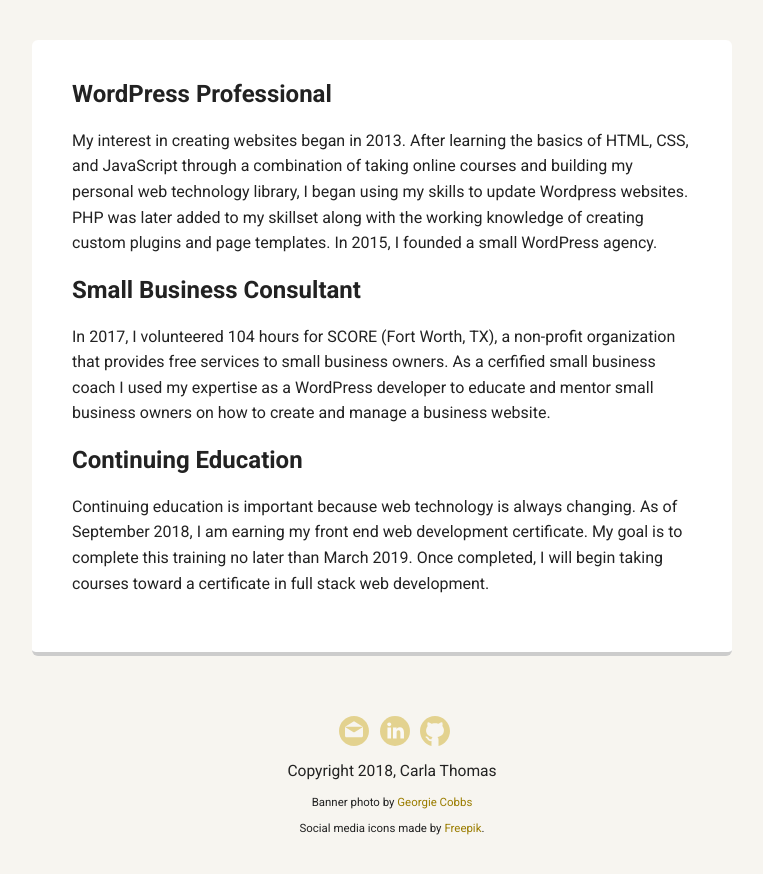
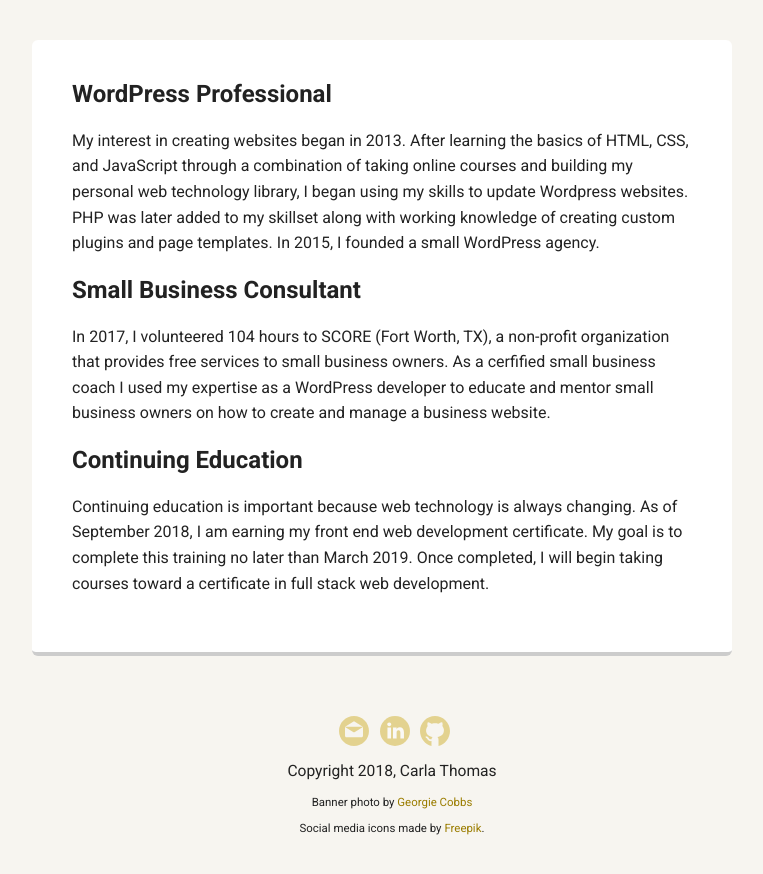
Before and after one commit to carlasportfolio/Personal-Profile-Page, a plain HTML site: page about.html in a window 1280 px wide. Shown: the part 840-1714 px from the top of the page, without its empty margins (258-1021 px from the left). Drawn offline with Linux system fonts and the light colour scheme; a web font is replaced by a local one.

Commit message:
Corrected grammatical errors
Corrected grammatical errors in about.html and index.html

```diff
--- a/about.html
+++ b/about.html
@@ -24,9 +24,9 @@
     <main>
       <div class="about-main card">
         <h2>WordPress Professional</h2>
-        <p>My interest in creating websites began in 2013. After learning the basics of HTML, CSS, and JavaScript through a combination of taking online courses and building my personal web technology library, I began using my skills to update Wordpress websites. PHP was later added to my skillset along with the working knowledge of creating custom plugins and page templates. In 2015, I founded a small WordPress agency.</p>
+        <p>My interest in creating websites began in 2013. After learning the basics of HTML, CSS, and JavaScript through a combination of taking online courses and building my personal web technology library, I began using my skills to update Wordpress websites. PHP was later added to my skillset along with working knowledge of creating custom plugins and page templates. In 2015, I founded a small WordPress agency.</p>
         <h2>Small Business Consultant</h2>
-        <p>In 2017, I volunteered 104 hours for SCORE (Fort Worth, TX), a non-profit organization that provides free services to small business owners. As a cerfified small business coach I used my expertise as a WordPress developer to educate and mentor small business owners on how to create and manage a business website.</p>
+        <p>In 2017, I volunteered 104 hours to SCORE (Fort Worth, TX), a non-profit organization that provides free services to small business owners. As a cerfified small business coach I used my expertise as a WordPress developer to educate and mentor small business owners on how to create and manage a business website.</p>
         <h2>Continuing Education</h2>
         <p>Continuing education is important because web technology is always changing. As of September 2018, I am earning my front end web development certificate. My goal is to complete this training no later than March 2019. Once completed, I will begin taking courses toward a certificate in full stack web development.</p>
      </div>
```
Also changed, not shown: index.html (+1 -1 lines).
